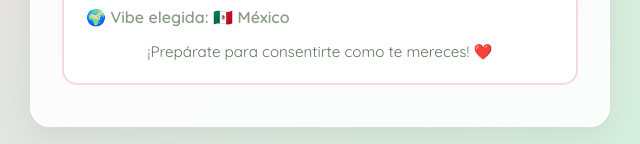
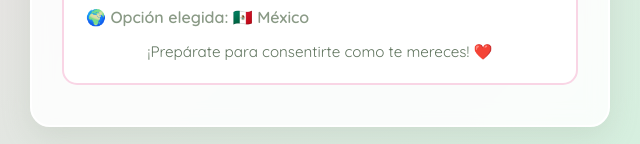
Before and after one commit to Jonarmiranda/casi-mis-30, a plain HTML site: page index.html in a window 1280 px wide. Both pictures are taken after a click on the button "🍽️ Ver invitación a la cena". Shown: the part 691-835 px from the top of the page, 320-960 px from the left. Drawn offline with Linux system fonts and the light colour scheme.

```diff
--- a/index.html
+++ b/index.html
@@ -324,7 +324,7 @@
 
         function revelarCena() {
             const detalle = document.getElementById('detalleCena');
-            document.getElementById('vibeSeleccionadoText').innerText = `🌍 Vibe elegida: ${banderaElegida}`;
+            document.getElementById('vibeSeleccionadoText').innerText = `🌍 Opción elegida: ${banderaElegida}`;
             detalle.style.display = detalle.style.display === 'block' ? 'none' : 'block';
         }
         // Sin llamada inicial automática para que arranque vacío/oculto
```
